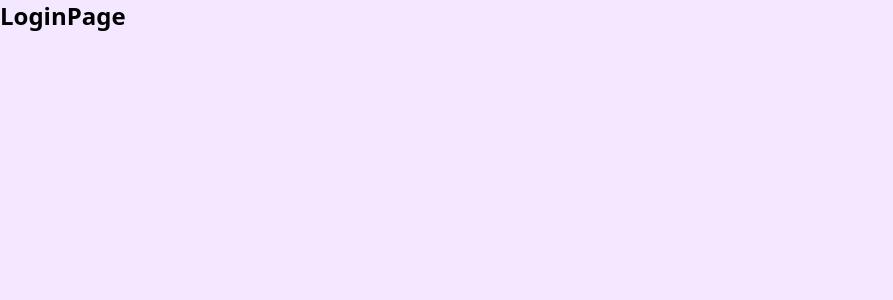
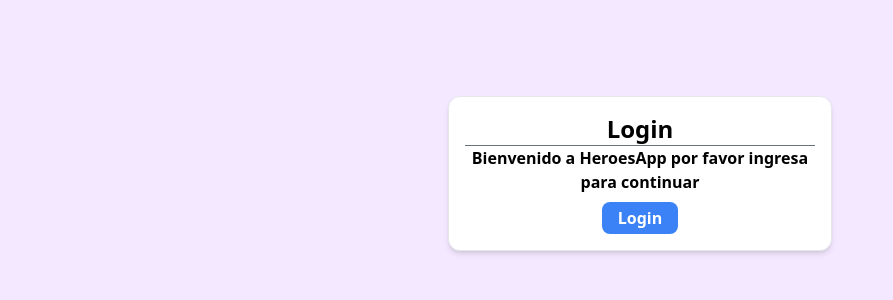
Before and after one commit to daftnemesis/HeroesApp, a React (Vite) app: page /login in a window 1280 px wide. Shown: the top 300 px of the page, without its empty margins (0-893 px from the left). Built offline with nearby package versions, Linux system fonts and the light colour scheme.

Commit message:
agregando ruta necesaria para el page de login y agregando estilos

```diff
--- a/src/auth/pages/LoginPage.jsx
+++ b/src/auth/pages/LoginPage.jsx
@@ -1,5 +1,34 @@
+import { useNavigate } from "react-router-dom"
+
 export const LoginPage = () => {
+
+  const navigate = useNavigate()
+
+  const handleLogin = () => {
+    navigate("/", { replace: true })
+  }
+
   return (
-    <h1>LoginPage</h1>
+    <div className="max-w-sm mx-auto text-center">
+      <div className="bg-white shadow-md border border-gray-200 rounded-xl max-w-sm p-4 mt-24">
+        <div>
+          <h1>Login</h1>
+          <hr className="border-gray-500"/>
+        </div>
+
+        <div>
+          <p className="font-semibold">Bienvenido a HeroesApp por favor ingresa para continuar</p>
+        </div>
+
+        <div className="flex justify-center">
+          <button
+            className="bg-blue-500 hover:bg-blue-700 text-white font-bold py-1 px-4 rounded-lg mt-2"
+            onClick={handleLogin}
+          >
+            Login
+          </button>
+        </div>
+      </div>
+    </div>
   )
 }
--- a/src/ui/components/Navbar.jsx
+++ b/src/ui/components/Navbar.jsx
@@ -1,6 +1,9 @@
-import { NavLink, Link } from "react-router-dom"
+import { NavLink, Link, useNavigate } from "react-router-dom"
 
 export const Navbar = () => {
+
+  const navigate = useNavigate();
+
   return (
 
     <nav className="bg-gradient-to-r from-violet-700 via-purple-700 to-fuchsia-700 border-gray-400 text-m font-medium p-2 shadow-lg">
@@ -43,7 +46,8 @@
         <div className="w-fit">
           <div>
             <button
-              className="text-white"
+              className="bg-red-500 hover:bg-red-700 text-white font-bold px-4 rounded-lg"
+              onClick={() => navigate('/login')}
             >
               Logout
             </button>
```
